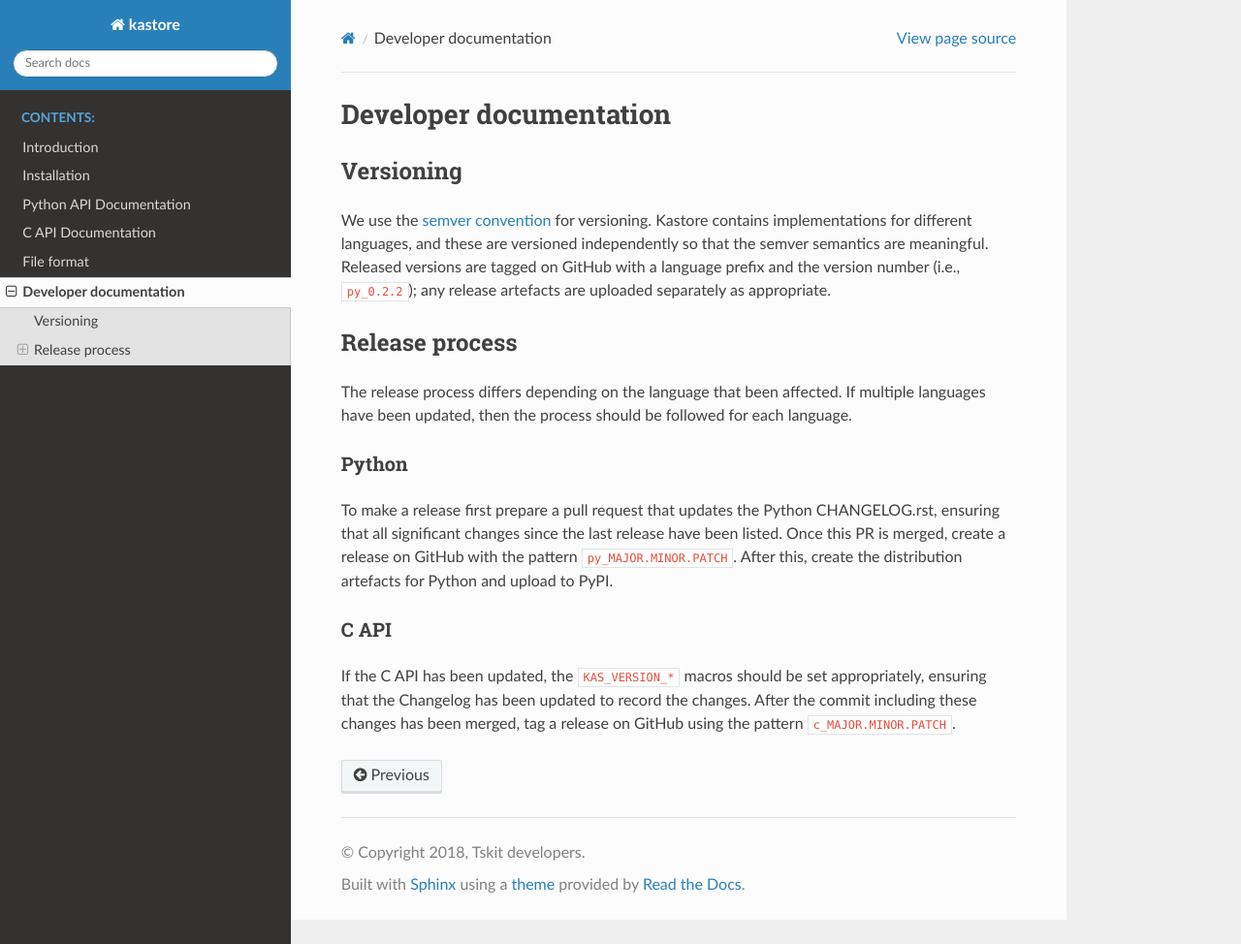
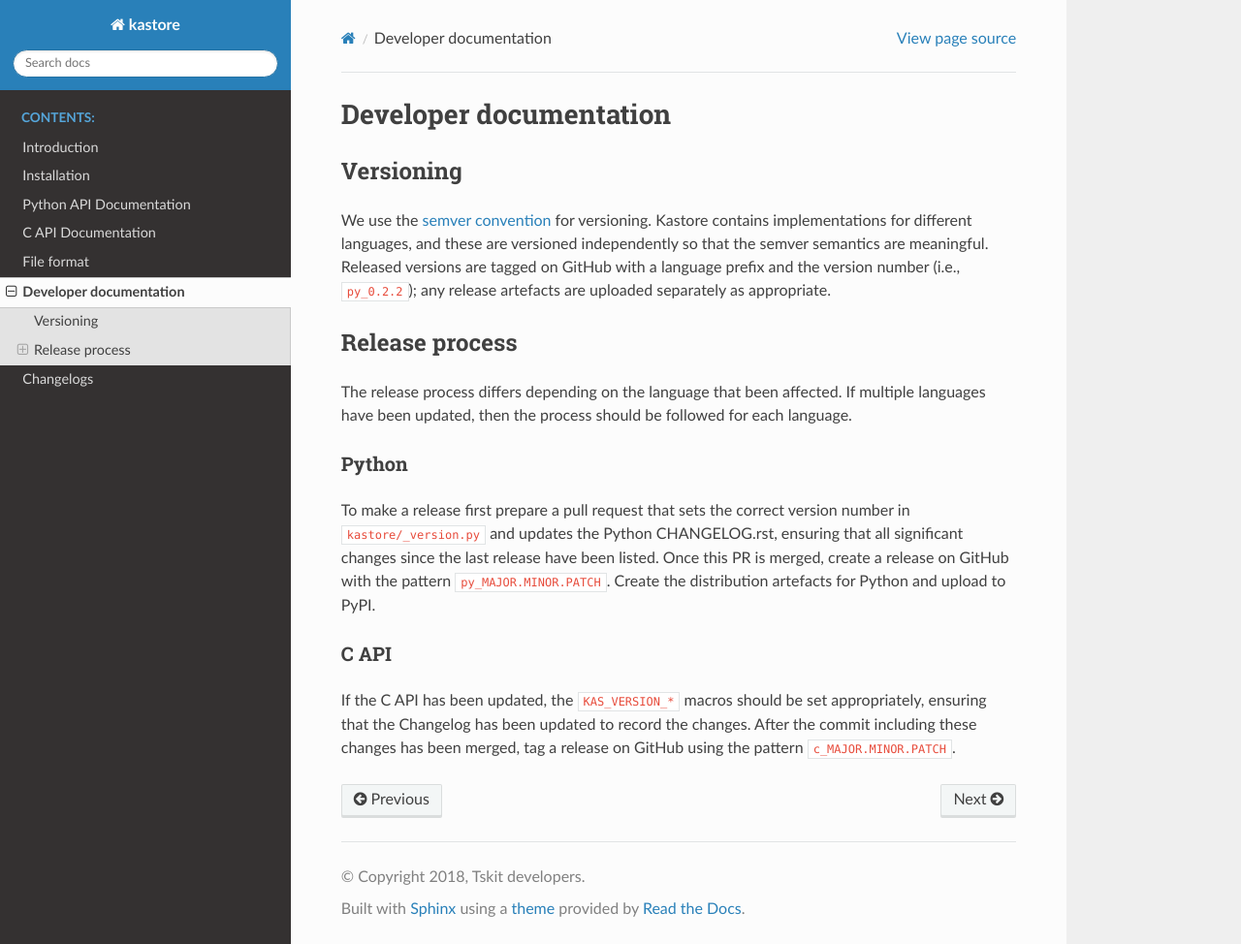
Before and after one commit to tskit-dev/kastore, a Sphinx documentation site: the page built from docs/development.rst, in a window 1280 px wide and 974 px high. Shown: the whole window at 97% size. Built offline with Sphinx 7.4.7 and the Read the Docs theme 2.0.0, drawn with Linux system fonts in a browser that asks for light colours; pages that are not in the unit, such as notebooks, are missing from menus.

Commit message:
Removed setuptools_scm again.
It doesn't agree with the tagging scheme for multiple languages, so
it's not worth the hassle.

```diff
--- a/docs/conf.py
+++ b/docs/conf.py
@@ -31,7 +31,7 @@
 # The short X.Y version
 version = ''
 # The full version, including alpha/beta/rc tags
-release = '0.2.0'
+release = ''
 
 
 # -- General configuration ---------------------------------------------------
@@ -199,3 +199,7 @@
 breathe_default_project = "kastore"
 breathe_domain_by_extension = {"h": "c"}
 breathe_show_define_initializer = True
+
+# TODO add an RST epilogue defining the version numbers of the Python
+# and C APIs. Should be simple to do the Python version. Getting C
+# will probably mean parsing the doxygen XML.
--- a/docs/development.rst
+++ b/docs/development.rst
@@ -25,15 +25,18 @@
 Python
 ------
 
-To make a release first prepare a pull request that updates the Python CHANGELOG.rst,
-ensuring that all significant changes since the last release have been listed. Once
-this PR is merged, create a release on GitHub with the pattern ``py_MAJOR.MINOR.PATCH``.
-After this, create the distribution artefacts for Python and upload to PyPI.
+To make a release first prepare a pull request that sets the correct version
+number in ``kastore/_version.py`` and updates the Python CHANGELOG.rst,
+ensuring that all significant changes since the last release have been listed.
+Once this PR is merged, create a release on GitHub with the pattern
+``py_MAJOR.MINOR.PATCH``. Create the distribution artefacts for Python and
+upload to PyPI.
 
 -----
 C API
 -----
 
-If the C API has been updated, the ``KAS_VERSION_*`` macros should be set appropriately,
-ensuring that the Changelog has been updated to record the changes. After the commit including these
-changes has been merged, tag a release on GitHub using the pattern ``c_MAJOR.MINOR.PATCH``.
+If the C API has been updated, the ``KAS_VERSION_*`` macros should be set
+appropriately, ensuring that the Changelog has been updated to record the
+changes. After the commit including these changes has been merged, tag a
+release on GitHub using the pattern ``c_MAJOR.MINOR.PATCH``.
--- /dev/null
+++ b/python/kastore/_version.py
@@ -0,0 +1,2 @@
+# Definitive location for the version number.
+kastore_version = '0.1.2'
```
Also changed, not shown: docs/changelogs.rst (added, +17 -0 lines), 2 other files.
